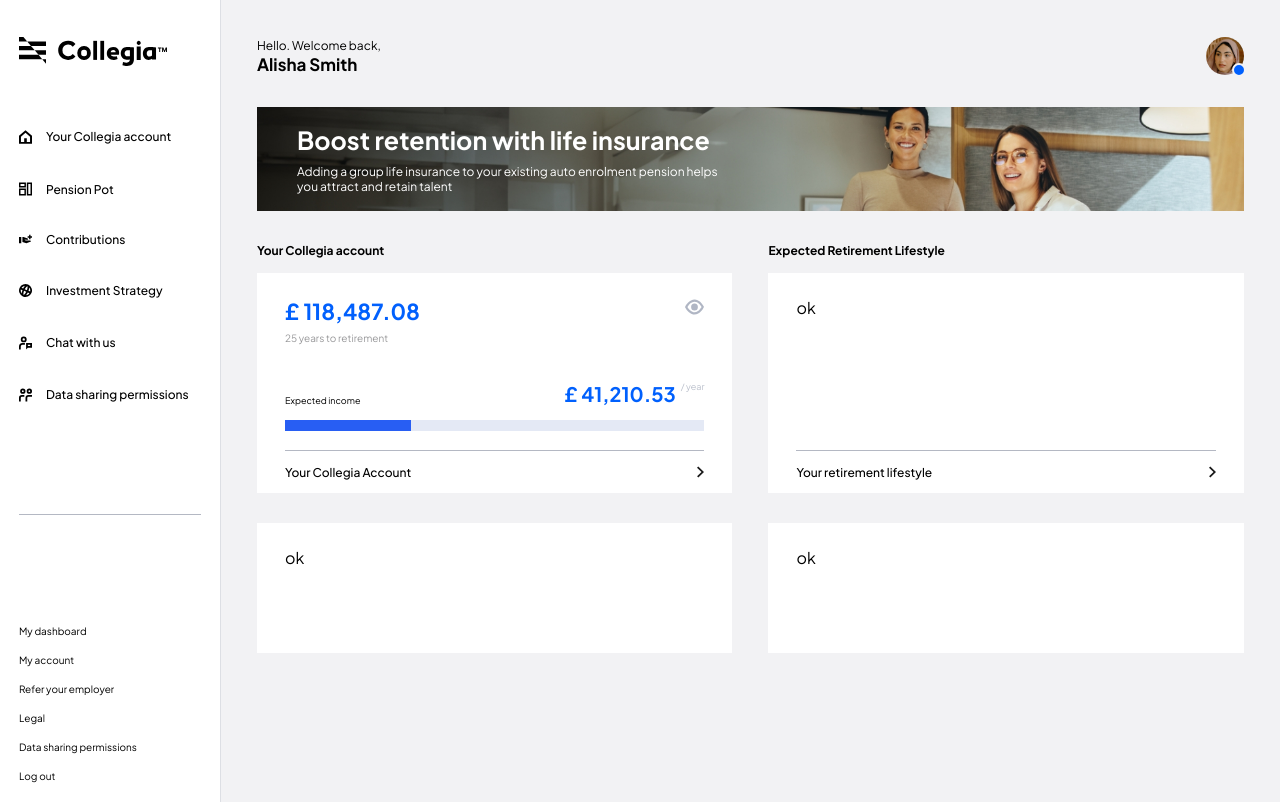
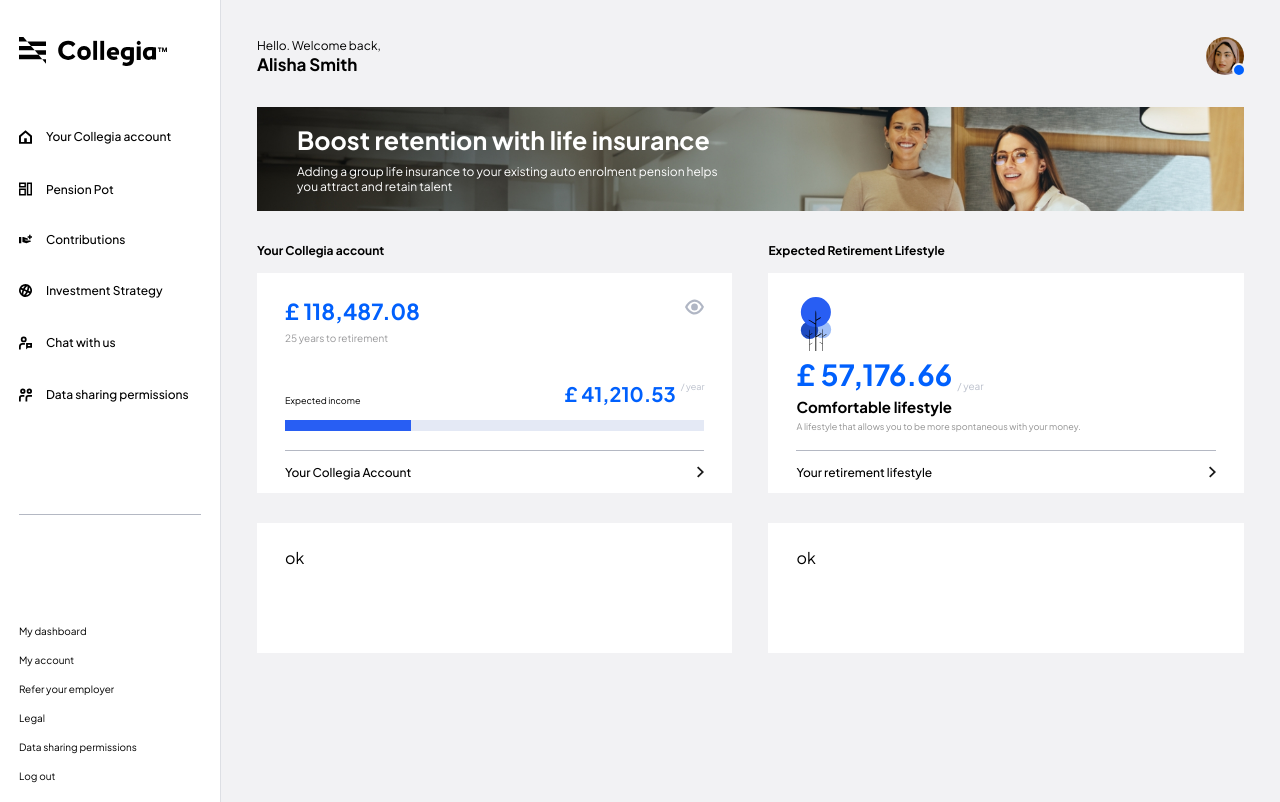
Before and after one commit to Theryston/dashboard, a Next.js app: page /dashboard in a window 1280 px wide. Built offline with nearby package versions, Linux system fonts and the light colour scheme.

Commit message:
feat: ExpectedChart

```diff
--- /dev/null
+++ b/app/dashboard/components/ExpectedChart/index.tsx
@@ -0,0 +1,24 @@
+import Chart from "../Chart";
+import * as S from "./styles";
+import TreeSvg from "../../../../assets/icons/tree.svg";
+
+export default function ExpectedChart() {
+  return (
+    <Chart
+      title="Expected Retirement Lifestyle"
+      footer="Your retirement lifestyle"
+    >
+      <S.ExpectedContainer>
+        <S.TreeIcon src={TreeSvg} alt="tree" />
+        <S.ValueNumWrapper>
+          <p className="value-num">£ 57,176.66</p>
+          <p className="period">/ year</p>
+        </S.ValueNumWrapper>
+        <S.Title>Comfortable lifestyle</S.Title>
+        <S.Description>
+          A lifestyle that allows you to be more spontaneous with your money.
+        </S.Description>
+      </S.ExpectedContainer>
+    </Chart>
+  );
+}
--- /dev/null
+++ b/app/dashboard/components/ExpectedChart/styles.ts
@@ -0,0 +1,64 @@
+import Image from "next/image";
+import styled from "styled-components";
+
+export const ExpectedContainer = styled.div`
+  display: flex;
+  flex-direction: column;
+  gap: 5px;
+`;
+
+export const TreeIcon = styled(Image)`
+  height: 61px;
+
+  @media (max-width: 1440px) {
+    height: 54px;
+  }
+`;
+
+export const ValueNumWrapper = styled.div`
+  display: flex;
+  gap: 10px;
+  align-items: flex-end;
+
+  @media (max-width: 1440px) {
+    gap: 5px;
+  }
+
+  .value-num {
+    font-size: 40px;
+    font-weight: bold;
+    color: #0060fd;
+
+    @media (max-width: 1440px) {
+      font-size: 29px;
+    }
+  }
+
+  .period {
+    color: #bbc0cc;
+    font-size: 15px;
+
+    @media (max-width: 1440px) {
+      font-size: 10px;
+    }
+  }
+`;
+
+export const Title = styled.p`
+  font-size: 22px;
+  font-weight: bold;
+
+  @media (max-width: 1440px) {
+    font-size: 15px;
+  }
+`;
+
+export const Description = styled.p`
+  font-size: 13px;
+  font-weight: 400;
+  color: #939393;
+
+  @media (max-width: 1440px) {
+    font-size: 9px;
+  }
+`;
--- a/app/dashboard/page.tsx
+++ b/app/dashboard/page.tsx
@@ -3,6 +3,7 @@
 import BalanceChart from "./components/BalanceChart";
 import Banner from "./components/Banner";
 import Chart from "./components/Chart";
+import ExpectedChart from "./components/ExpectedChart";
 import SideBar from "./components/SideBar";
 import UserAvatar from "./components/UserAvatar";
 import * as S from "./styles";
@@ -22,12 +23,7 @@ export default function DashboardPage() {
         <Banner />
         <S.ChartContainer>
           <BalanceChart />
-          <Chart
-            title="Expected Retirement Lifestyle"
-            footer="Your retirement lifestyle"
-          >
-            ok
-          </Chart>
+          <ExpectedChart />
           <Chart>ok</Chart>
           <Chart>ok</Chart>
         </S.ChartContainer>
```
Also changed, not shown: assets/icons/tree.svg (added).
